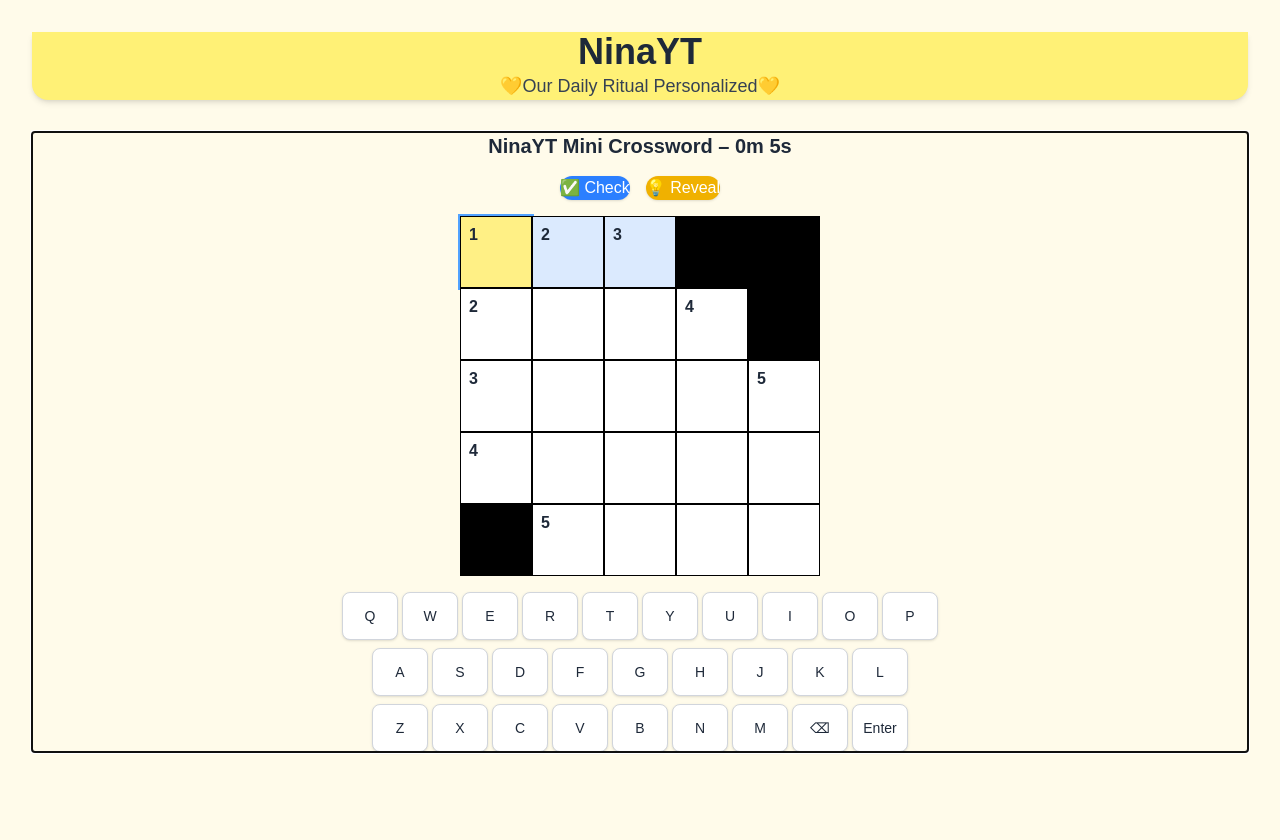
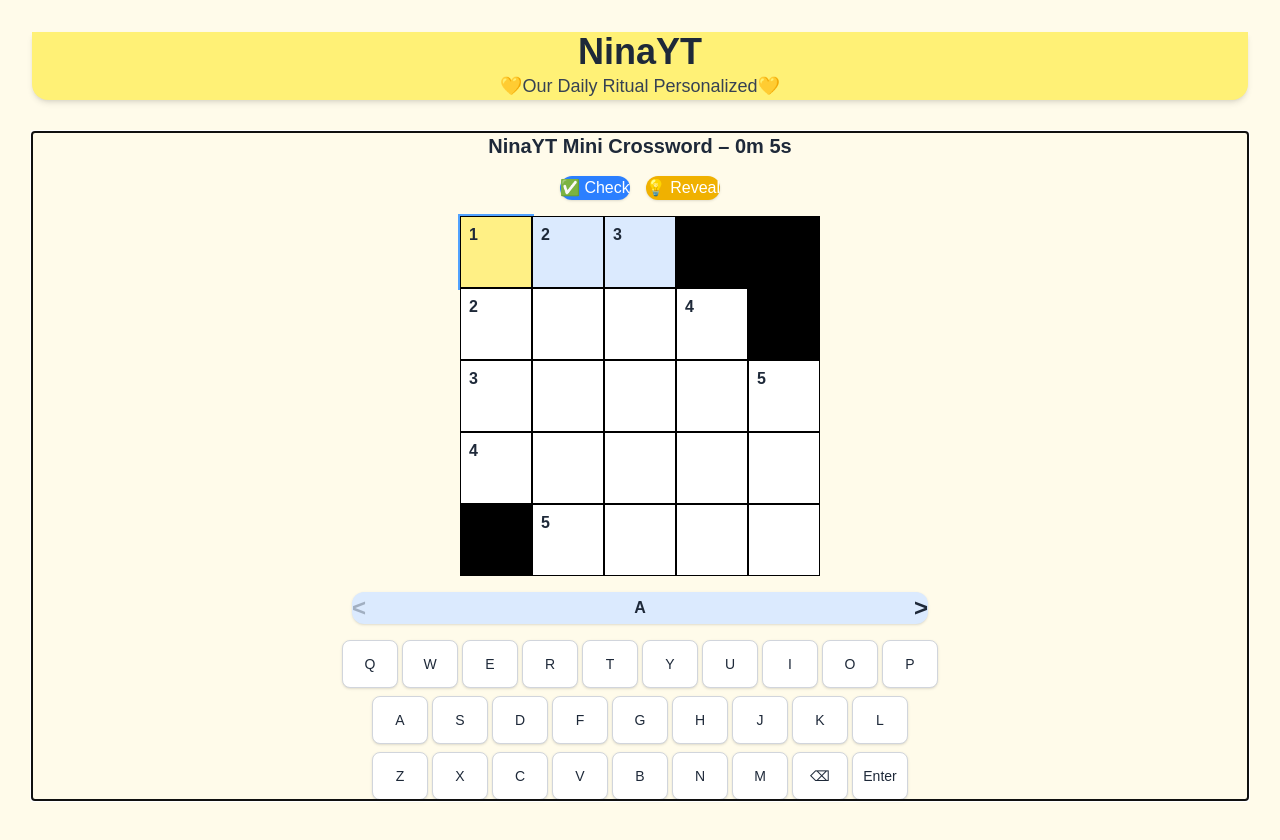
Before and after one commit to dtymoszenko/NYTGamesClone, a React (Vite) app: page /mini in a window 1280 px wide. Shown: the top 840 px of the page. Built offline with nearby package versions, Linux system fonts and the light colour scheme.

Commit message:
Added logic to display hints and travcerse through them (Mini)

```diff
--- a/src/Mini.jsx
+++ b/src/Mini.jsx
@@ -31,6 +31,30 @@ const solution = [
   ["", "S", "L", "A", "Y"],
 ];
 
+// Clues for crossword
+const clues = {
+  across: {
+    "0-0": "A",
+    "1-0": "B",
+    "2-0": "C",
+    "3-0": "D",
+    "4-1": "E",
+  },
+  down: {
+    "0-0": "F",
+    "0-1": "G",
+    "0-2": "H",
+    "0-3": "I",
+    "0-4": "J",
+  },
+};
+
+// Creates easily traversible sorting of clues (used for arrows where hints are written)
+const clueOrder = [
+  ...Object.keys(clues.across).map((key) => ({ key, direction: "across" })),
+  ...Object.keys(clues.down).map((key) => ({ key, direction: "down" })),
+];
+
 export default function Mini() {
   /* ---------- STATE ---------- */
   const [board, setBoard] = useState(
@@ -47,6 +71,7 @@ export default function Mini() {
   //refs for dropdowns
   const checkMenuRef = useRef(null);
   const revealMenuRef = useRef(null);
+  const timerRef = useRef(null);
 
   // dropdown menus for the toolbar
   const [showRevealMenu, setShowRevealMenu] = useState(false);
@@ -56,9 +81,17 @@ export default function Mini() {
 
   /* ---------- EFFECT: start timer ---------- */
   useEffect(() => {
-    const id = setInterval(() => setElapsed((s) => s + 1), 1000);
-    return () => clearInterval(id);
+    timerRef.current = setInterval(() => setElapsed((s) => s + 1), 1000);
+    return () => clearInterval(timerRef.current);
   }, []);
+
+  // Stops timer once victory is achieved
+  /* ---------- EFFECT: stop timer on win ---------- */
+  useEffect(() => {
+    if (showModal) {
+      clearInterval(timerRef.current);
+    }
+  }, [showModal]);
 
   /* ---------- EFFECT: autofocus & 1-Across cursor ---------- */
   useEffect(() => {
@@ -72,6 +105,18 @@ export default function Mini() {
       }
     }
   }, []);
+
+  //Listener which detects whenever the board is completed
+  useEffect(() => {
+    const isCorrect = board.every((row, r) =>
+      row.every((cell, c) =>
+        blackBoxes.has(`${r}-${c}`) ? true : cell === solution[r][c]
+      )
+    );
+    if (isCorrect) {
+      setShowModal(true);
+    }
+  }, [board]);
 
   // Listen for clicks not in dropdown (to close it)
   useEffect(() => {
@@ -135,6 +180,50 @@ export default function Mini() {
     }
     return cells;
   }, [selected, direction]);
+
+  // Find clue associated with what word is being selected
+  const getCurrentClue = () => {
+    if (!selected) return null;
+    const [r, c] = selected;
+    let startR = r,
+      startC = c;
+
+    if (direction === "across") {
+      while (startC > 0 && !blackBoxes.has(`${r}-${startC - 1}`)) startC--;
+      return clues.across[`${r}-${startC}`] || "(No clue)";
+    } else {
+      while (startR > 0 && !blackBoxes.has(`${startR - 1}-${c}`)) startR--;
+      return clues.down[`${startR}-${c}`] || "(No clue)";
+    }
+  };
+
+  // Finds which clue (indexed) I am currently located at, and allows to go from 1A->2A or 3D->4D, etc etc using arrows
+  const getCurrentClueIndex = () => {
+    if (!selected) return -1;
+    const [r, c] = selected;
+    let startR = r,
+      startC = c;
+
+    if (direction === "across") {
+      while (startC > 0 && !blackBoxes.has(`${r}-${startC - 1}`)) startC--;
+      return clueOrder.findIndex(
+        (clue) => clue.key === `${r}-${startC}` && clue.direction === "across"
+      );
+    } else {
+      while (startR > 0 && !blackBoxes.has(`${startR - 1}-${c}`)) startR--;
+      return clueOrder.findIndex(
+        (clue) => clue.key === `${startR}-${c}` && clue.direction === "down"
+      );
+    }
+  };
+
+  // Function which actually moves to next clue (using logic from before)
+  const goToClue = (index) => {
+    const { key, direction } = clueOrder[index];
+    const [r, c] = key.split("-").map(Number);
+    setSelected([r, c]);
+    setDirection(direction);
+  };
 
   /* ---------- CURSOR HELPERS ---------- */
   const nextCell = (r, c) => {
@@ -463,6 +552,41 @@ export default function Mini() {
         )}
       </div>
 
+      {/* CURRENT CLUE BAR */}
+      <div className="w-full max-w-xl mt-4 px-4">
+        <div className="bg-blue-100 rounded-xl flex items-center justify-between px-4 py-2 shadow text-gray-800">
+          <button
+            onClick={() => {
+              const curr = getCurrentClueIndex();
+              if (curr > 0) {
+                goToClue(curr - 1);
+              }
+            }}
+            disabled={getCurrentClueIndex() === 0}
+            className="text-2xl font-extrabold mx-2 active:bg-gray-300 rounded transition disabled:opacity-30"
+          >
+            {"<"}
+          </button>
+
+          <div className="flex-1 text-center text-base font-semibold px-2">
+            {getCurrentClue()}
+          </div>
+
+          <button
+            onClick={() => {
+              const curr = getCurrentClueIndex();
+              if (curr >= 0) {
+                const next = (curr + 1) % clueOrder.length;
+                goToClue(next);
+              }
+            }}
+            className="text-2xl font-extrabold mx-2 active:bg-gray-300 rounded transition"
+          >
+            {">"}
+          </button>
+        </div>
+      </div>
+
       {/* KEYBOARD */}
       <div className="flex flex-col items-center gap-2 mt-4 px-2 w-full max-w-xl">
         {kbRows.map((row, i) => (
```
